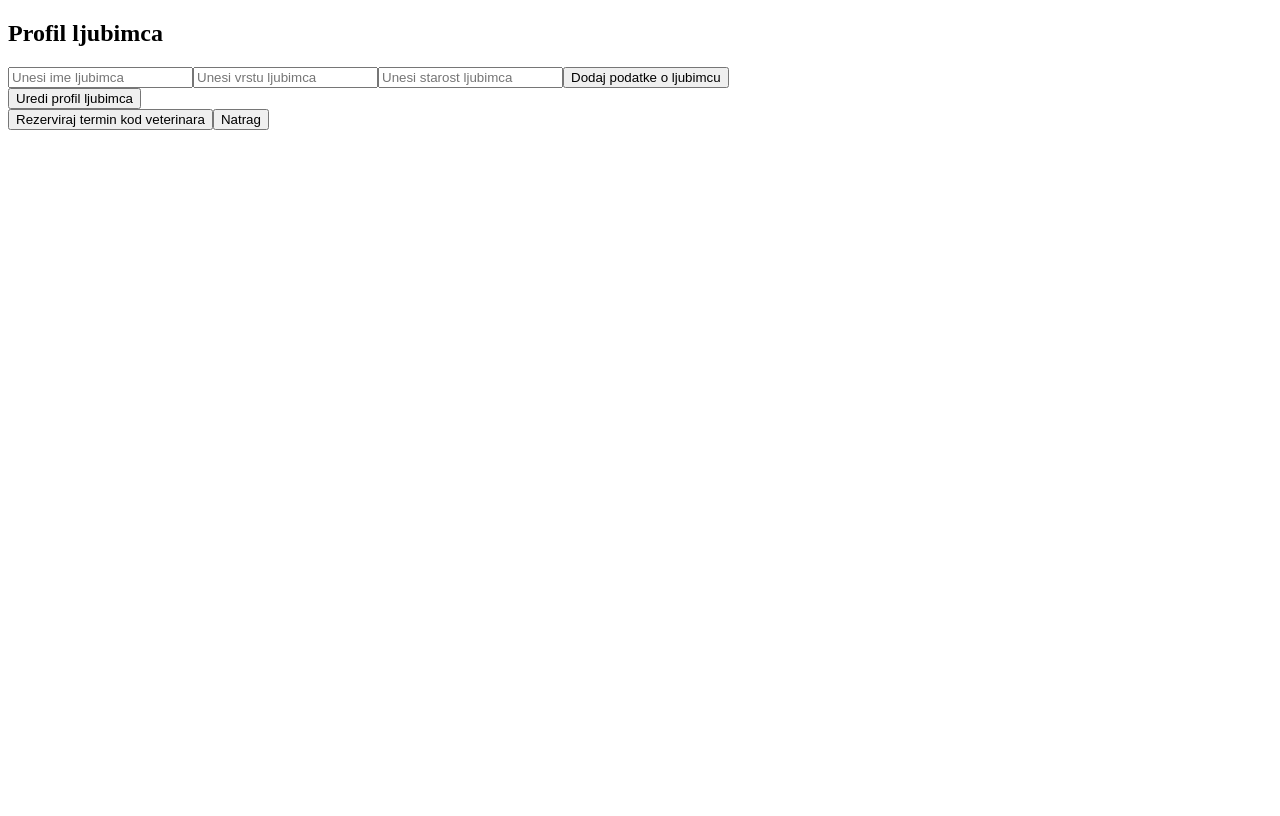
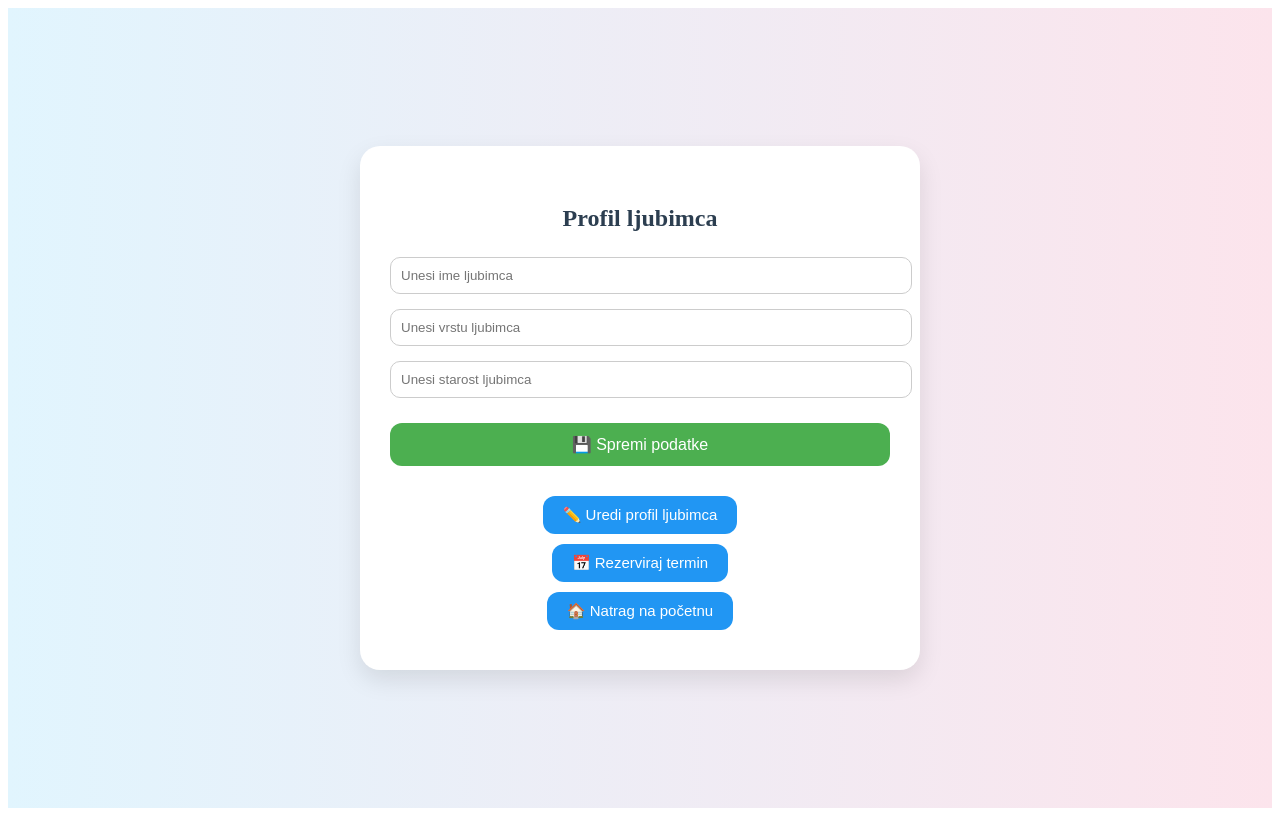
Before and after one commit to shlazaric/frontend, a Vue app in the folder vetdoc/: page /pet-profile in a window 1280 px wide. Built offline with nearby package versions, Linux system fonts and the light colour scheme.

Commit message:
Update PetProfile

```diff
--- a/vetdoc/src/components/User/AppointmentBooking.vue
+++ b/vetdoc/src/components/User/AppointmentBooking.vue
@@ -43,7 +43,7 @@ export default {
         this.formattedTime = '';
       } else {
         this.errorMessage = '';
-        this.successMessage = 'Termin je uspješno rezervisan!';
+        this.successMessage = 'Termin je uspješno rezerviran!';
 
 
         const dateObj = new Date(this.date);
--- a/vetdoc/src/components/User/PetProfileForm.vue
+++ b/vetdoc/src/components/User/PetProfileForm.vue
@@ -1,31 +1,33 @@
 <template>
-  <div>
-    <h2>Profil ljubimca</h2>
+  <div class="pet-profile">
+    <div class="content-box">
+      <h2>Profil ljubimca</h2>
 
-    <form @submit.prevent="submitPetProfile">
-      <input v-model="name" type="text" placeholder="Unesi ime ljubimca" />
-      <input v-model="species" type="text" placeholder="Unesi vrstu ljubimca" />
-      <input v-model="age" type="number" placeholder="Unesi starost ljubimca" />
+      <form @submit.prevent="submitPetProfile" class="form-group">
+        <input v-model="name" type="text" placeholder="Unesi ime ljubimca" />
+        <input v-model="species" type="text" placeholder="Unesi vrstu ljubimca" />
+        <input v-model="age" type="number" placeholder="Unesi starost ljubimca" />
 
-      <button type="submit">Dodaj podatke o ljubimcu</button>
-    </form>
+        <button type="submit" class="main-btn">💾 Spremi podatke</button>
+      </form>
 
-    <p v-if="errorMessage" style="color: red;">{{ errorMessage }}</p>
-    <p v-if="successMessage" style="color: green;">{{ successMessage }}</p>
+      <p v-if="errorMessage" class="error-msg">{{ errorMessage }}</p>
+      <p v-if="successMessage" class="success-msg">{{ successMessage }}</p>
 
+      <div class="navigation-buttons">
+        <router-link to="/edit-pet">
+          <button class="nav-btn">✏️ Uredi profil ljubimca</button>
+        </router-link>
 
-    <router-link to="/edit-pet"
-    >
-      <button>Uredi profil ljubimca</button>
-    </router-link>
-    <br />
-    <router-link to="/appointment-booking">
-      <button>Rezerviraj termin kod veterinara</button>
-    </router-link>
+        <router-link to="/appointment-booking">
+          <button class="nav-btn">📅 Rezerviraj termin</button>
+        </router-link>
 
-    <RouterLink to="/home-page" class="back-button">
-      <button type="button">Natrag</button>
-    </RouterLink>
+        <router-link to="/home-page">
+          <button class="nav-btn">🏠 Natrag na početnu</button>
+        </router-link>
+      </div>
+    </div>
   </div>
 </template>
 
@@ -48,9 +50,88 @@ export default {
       } else {
         this.errorMessage = '';
         this.successMessage = 'Podaci su uspješno sačuvani!';
-
       }
     }
   }
 };
 </script>
+
+<style scoped>
+.pet-profile {
+  display: flex;
+  justify-content: center;
+  align-items: center;
+  min-height: 100vh;
+  background: linear-gradient(to right, #e1f5fe, #fce4ec);
+}
+
+.content-box {
+  background-color: #fff;
+  padding: 40px 30px;
+  border-radius: 20px;
+  box-shadow: 0 10px 25px rgba(0, 0, 0, 0.1);
+  width: 100%;
+  max-width: 500px;
+  text-align: center;
+}
+
+h2 {
+  color: #2c3e50;
+  margin-bottom: 25px;
+}
+
+input {
+  width: 100%;
+  padding: 10px;
+  margin-bottom: 15px;
+  border-radius: 10px;
+  border: 1px solid #ccc;
+}
+
+.main-btn {
+  background-color: #4caf50;
+  color: white;
+  padding: 12px 24px;
+  border: none;
+  border-radius: 12px;
+  cursor: pointer;
+  width: 100%;
+  font-size: 16px;
+  margin-top: 10px;
+}
+
+.main-btn:hover {
+  background-color: #388e3c;
+}
+
+.error-msg {
+  color: red;
+  margin-top: 10px;
+}
+
+.success-msg {
+  color: green;
+  margin-top: 10px;
+}
+
+.navigation-buttons {
+  margin-top: 30px;
+  display: flex;
+  flex-direction: column;
+  gap: 10px;
+}
+
+.nav-btn {
+  padding: 10px 20px;
+  background-color: #2196f3;
+  color: white;
+  border: none;
+  border-radius: 12px;
+  cursor: pointer;
+  font-size: 15px;
+}
+
+.nav-btn:hover {
+  background-color: #1976d2;
+}
+</style>
```
